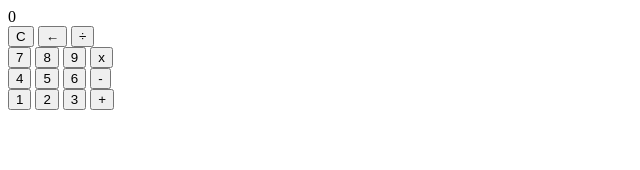
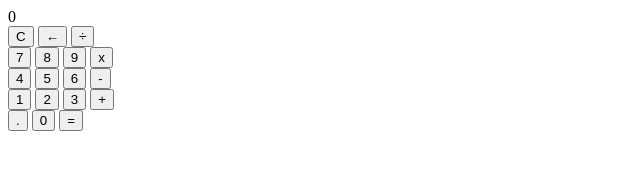
Before and after one commit to menulln/odin-calculator, a plain HTML site: page index.html in a window 1280 px wide. Shown: the whole page, without its empty margins (0-640 px from the left). Drawn offline with Linux system fonts and the light colour scheme.

Commit message:
Add dot, zero and equals buttons

```diff
--- a/index.html
+++ b/index.html
@@ -34,7 +34,9 @@
             <button class="buttonAdd">+</button>
         </div>
         <div class="row-06">
-
+            <button class="buttonDot">.</button>
+            <button class="buttonZero">0</button>
+            <button class="buttonEquals">=</button>
         </div>
     </div>
     <script src="./js/calculator.js"></script>
```
